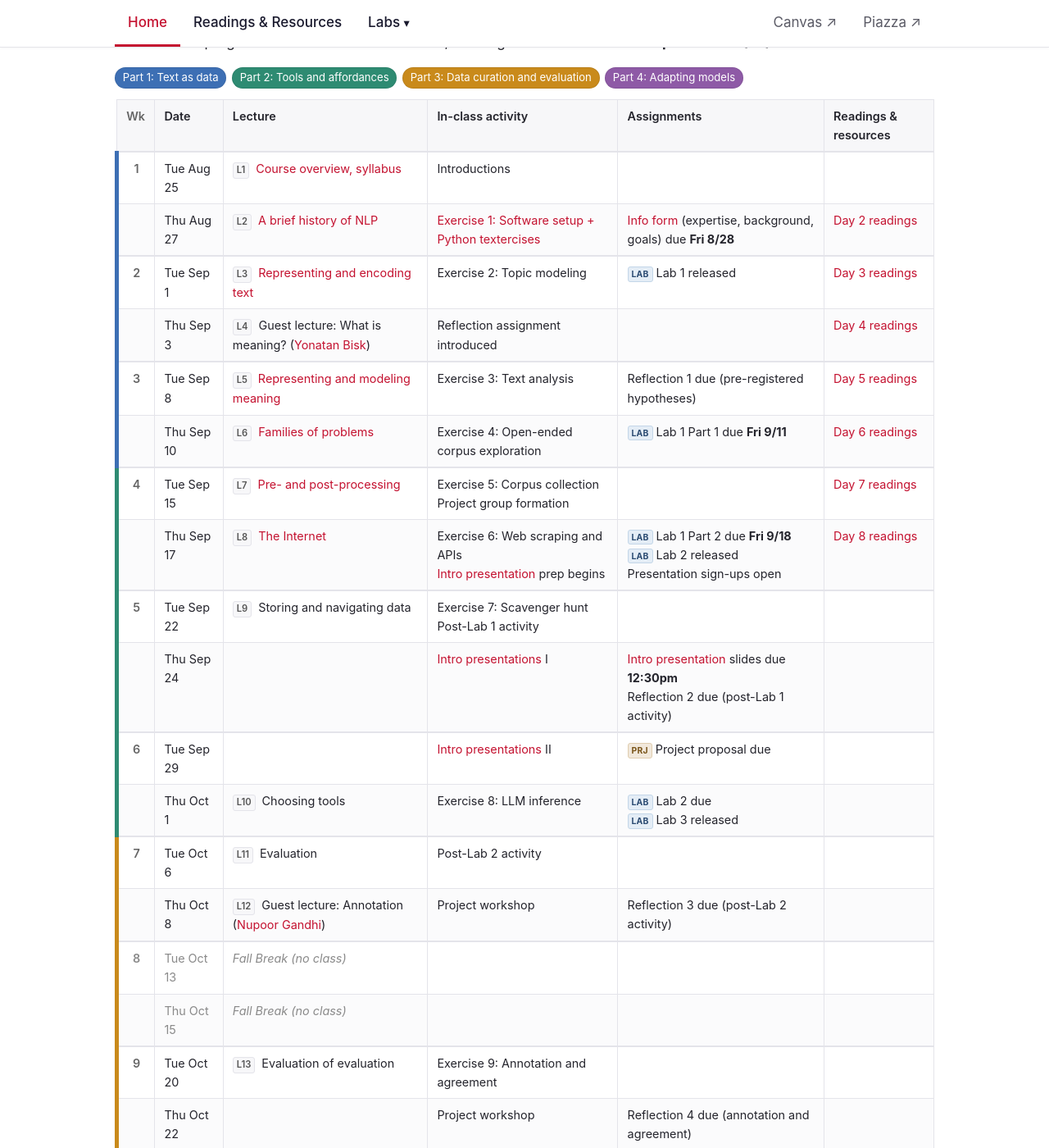
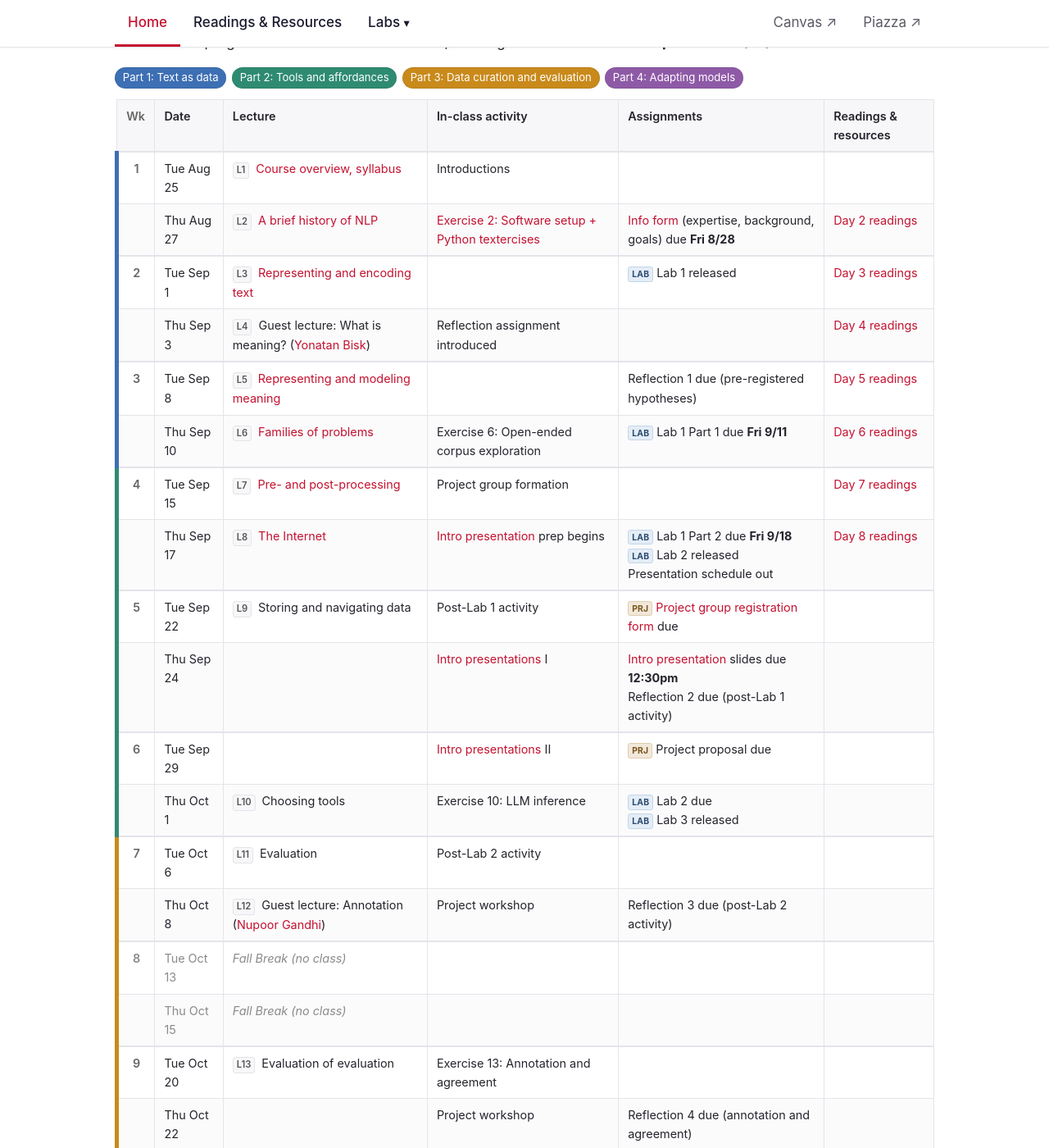
Before and after one commit to clarana/NLPintheWild, a Jekyll site: the page built from index.md, in a window 1280 px wide and 1400 px high, scrolled down 3030 px. Shown: the whole window at 82% size. Built offline with Jekyll 4.4.1, drawn with Linux system fonts in a browser that asks for light colours; some of the changed text lies outside the part shown.

Commit message:
Trim in-class exercises and renumber them by lecture
Drop five exercises, renumber the rest to match their lecture number,
rename the presentation sign-ups item, and add the project group
registration form deadline.

Co-Authored-By: Claude Opus 5 <noreply@anthropic.com>

```diff
--- a/_data/schedule.yml
+++ b/_data/schedule.yml
@@ -71,7 +71,7 @@
   lecture: "A brief history of NLP"
   slides: "https://docs.google.com/presentation/d/1TfkhFJTnUlSHQr82rpVpYHetNelynU6iunu3lDHbmAc/edit?slide=id.g3f875311b60_0_0#slide=id.g3f875311b60_0_0"
   activity:
-    - "[Exercise 1: Software setup + Python textercises](https://molab.marimo.io/notebooks/nb_XTxa4yDhs9GcrZfg6VQufe)"
+    - "[Exercise 2: Software setup + Python textercises](https://molab.marimo.io/notebooks/nb_XTxa4yDhs9GcrZfg6VQufe)"
   assignments:
     - "[Info form](https://bit.ly/11811-form) (expertise, background, goals) due **Fri 8/28**"
 
@@ -83,8 +83,6 @@
   date: 2026-09-01
   lecture: "Representing and encoding text"
   slides: "https://docs.google.com/presentation/d/1Hx-19an6Z_a7V5lRyMcLbIgDSsQrDSrW273y9aJzses/edit?usp=sharing"
-  activity:
-    - "Exercise 2: Topic modeling"
   assignments:
     - text: "Lab 1 released"
       tag: lab
@@ -108,8 +106,6 @@
   date: 2026-09-08
   lecture: "Representing and modeling meaning"
   slides: "https://docs.google.com/presentation/d/1hotHI5KNzNm1eSoArEE_NOWGqzA7w1juxLdbxsQrXds/edit?slide=id.p#slide=id.p"
-  activity:
-    - "Exercise 3: Text analysis"
   assignments:
     - "Reflection 1 due (pre-registered hypotheses)"
 - week: 3
@@ -120,7 +116,7 @@
   lecture: "Families of problems"
   slides: "https://docs.google.com/presentation/d/1V4Qn8nuqJT9kvwWlMKxR0DB1Ph13XoiDgr6WlDk_64U/edit?usp=sharing"
   activity:
-    - "Exercise 4: Open-ended corpus exploration"
+    - "Exercise 6: Open-ended corpus exploration"
   assignments:
     - text: "Lab 1 Part 1 due **Fri 9/11**"
       tag: lab
@@ -134,7 +130,6 @@
   lecture: "Pre- and post-processing"
   slides: "https://docs.google.com/presentation/d/1IIBLUDHj4bnFiDfnVjOSRpd3cOGpUxqfS4oy_EsvkXw/edit?slide=id.p#slide=id.p"
   activity:
-    - "Exercise 5: Corpus collection"
     - "Project group formation"
 - week: 4
   class_no: 8
@@ -144,14 +139,13 @@
   lecture: "The Internet"
   slides: "https://docs.google.com/presentation/d/1gUwpGe4JiI36UqiI1DHhhPq_XO49f8RYkhVooXSxaJg/edit?usp=sharing"
   activity:
-    - "Exercise 6: Web scraping and APIs"
     - "[Intro presentation](/intro-presentations/) prep begins"
   assignments:
     - text: "Lab 1 Part 2 due **Fri 9/18**"
       tag: lab
     - text: "Lab 2 released"
       tag: lab
-    - "Presentation sign-ups open"
+    - "Presentation schedule out"
 
 # --- Week 5 · Unit 2 ---
 - week: 5
@@ -161,8 +155,10 @@
   date: 2026-09-22
   lecture: "Storing and navigating data"
   activity:
-    - "Exercise 7: Scavenger hunt"
     - "Post-Lab 1 activity"
+  assignments:
+    - text: "[Project group registration form](https://forms.gle/K2jsry7yNiMEbt23A) due"
+      tag: prj
 - week: 5
   class_no: 10
   unit: 2
@@ -192,7 +188,7 @@
   date: 2026-10-01
   lecture: "Choosing tools"
   activity:
-    - "Exercise 8: LLM inference"
+    - "Exercise 10: LLM inference"
   assignments:
     - text: "Lab 2 due"
       tag: lab
@@ -241,7 +237,7 @@
   date: 2026-10-20
   lecture: "Evaluation of evaluation"
   activity:
-    - "Exercise 9: Annotation and agreement"
+    - "Exercise 13: Annotation and agreement"
 - week: 9
   class_no: 16
   unit: 3
@@ -260,7 +256,7 @@
   date: 2026-10-27
   lecture: "Qualitative analysis"
   activity:
-    - "Exercise 10: Developing a codebook"
+    - "Exercise 14: Developing a codebook"
 - week: 10
   class_no: 18
   lecture_no: 15
@@ -300,7 +296,7 @@
   date: 2026-11-10
   lecture: "Leveraging existing models and data"
   activity:
-    - "Exercise 11: ICL vs. RAG vs. fine-tuning"
+    - "Exercise 16: ICL vs. RAG vs. fine-tuning"
   assignments:
     - "Reflection 5 due (post-Lab 3 activity)"
 - week: 12
@@ -330,7 +326,7 @@
   date: 2026-11-19
   lecture: "Synthetic data"
   activity:
-    - "Exercise 12: Training on synthetic data"
+    - "Exercise 18: Training on synthetic data"
   assignments:
     - text: "Lab 4 due"
       tag: lab
```
